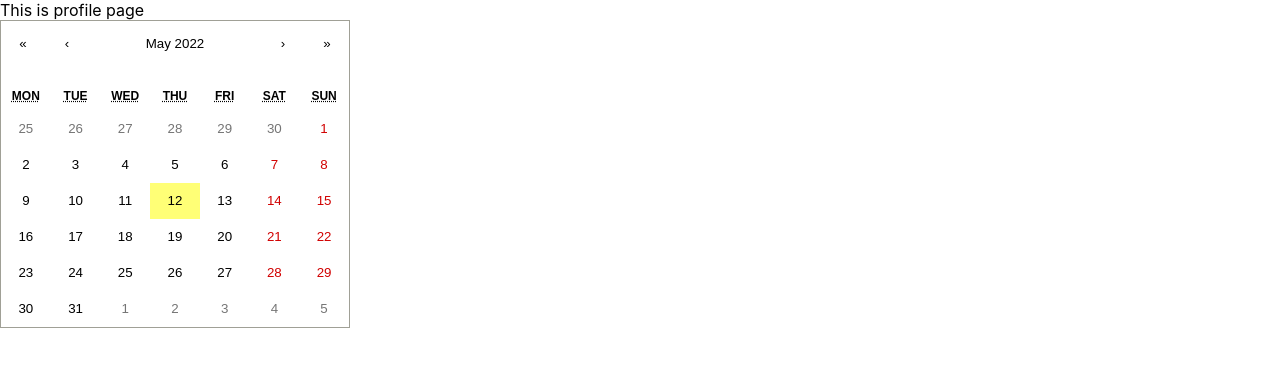
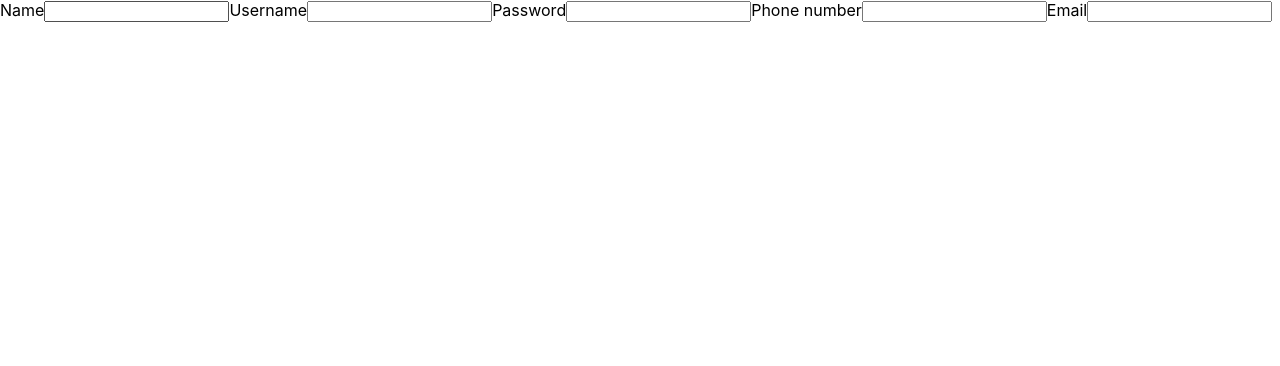
Before and after one commit to alisapromthep/alisa-promthep-reaction-client, a React (Create React App) app: page /register in a window 1280 px wide. Shown: the top 366 px of the page. Built offline with nearby package versions, Linux system fonts and the light colour scheme.

Commit message:
initial setup for sign up page, and changed names from sign up to register

```diff
--- a/src/App.js
+++ b/src/App.js
@@ -3,6 +3,7 @@ import {BrowserRouter as Router, Switch, Route} from 'react-router-dom'
 import HomePage from './pages/HomePage/HomePage'
 import LoginPage from './pages/LoginPage/LoginPage';
 import ProfilePage from './pages/ProfilePage/ProfilePage';
+import RegisterPage from './pages/RegisterPage/RegisterPage';
 
 function App() {
   return (
@@ -11,6 +12,7 @@ function App() {
         <Switch>
           <Route path="/" exact component={HomePage}/>
           <Route path="/login" component={LoginPage}/>
+          <Route path="/register" component={RegisterPage} />
           <Route path="/:userId" component={ProfilePage}/>
         </Switch>
       </Router>
--- a/src/components/SignupForm/SignupForm.js
+++ b/src/components/RegisterForm/RegisterForm.js
@@ -16,6 +16,15 @@ function SignupForm(props) {
                     Password
                     <input />
                 </label>
+                <label>
+                    Phone number
+                    <input />
+                </label>
+                <label>
+                    Email
+                    <input />
+                </label>
+
             </form>
         </div>
     );
--- a/src/pages/LoginPage/LoginPage.js
+++ b/src/pages/LoginPage/LoginPage.js
@@ -1,12 +1,18 @@
 import React from 'react';
 import './LoginPage.scss';
 import LoginForm from '../../components/LoginForm/LoginForm';
+import {Link} from 'react-router-dom';
 
 function LoginPage(props) {
     return (
         <div>
             Login
             <LoginForm />
+            <p> or
+            <Link to='/register'>
+                Register here
+            </Link>
+            </p>
 
         </div>
     );
--- /dev/null
+++ b/src/pages/RegisterPage/RegisterPage.js
@@ -0,0 +1,12 @@
+import React from 'react';
+import RegisterForm from '../../components/RegisterForm/RegisterForm';
+
+function RegisterPage(props) {
+    return (
+        <div>
+            <RegisterForm />
+        </div>
+    );
+}
+
+export default RegisterPage;
```
Also changed, not shown: src/components/RegisterForm/Registerform,.scss (added), src/pages/RegisterPage/RegisterPage.scss (added).
